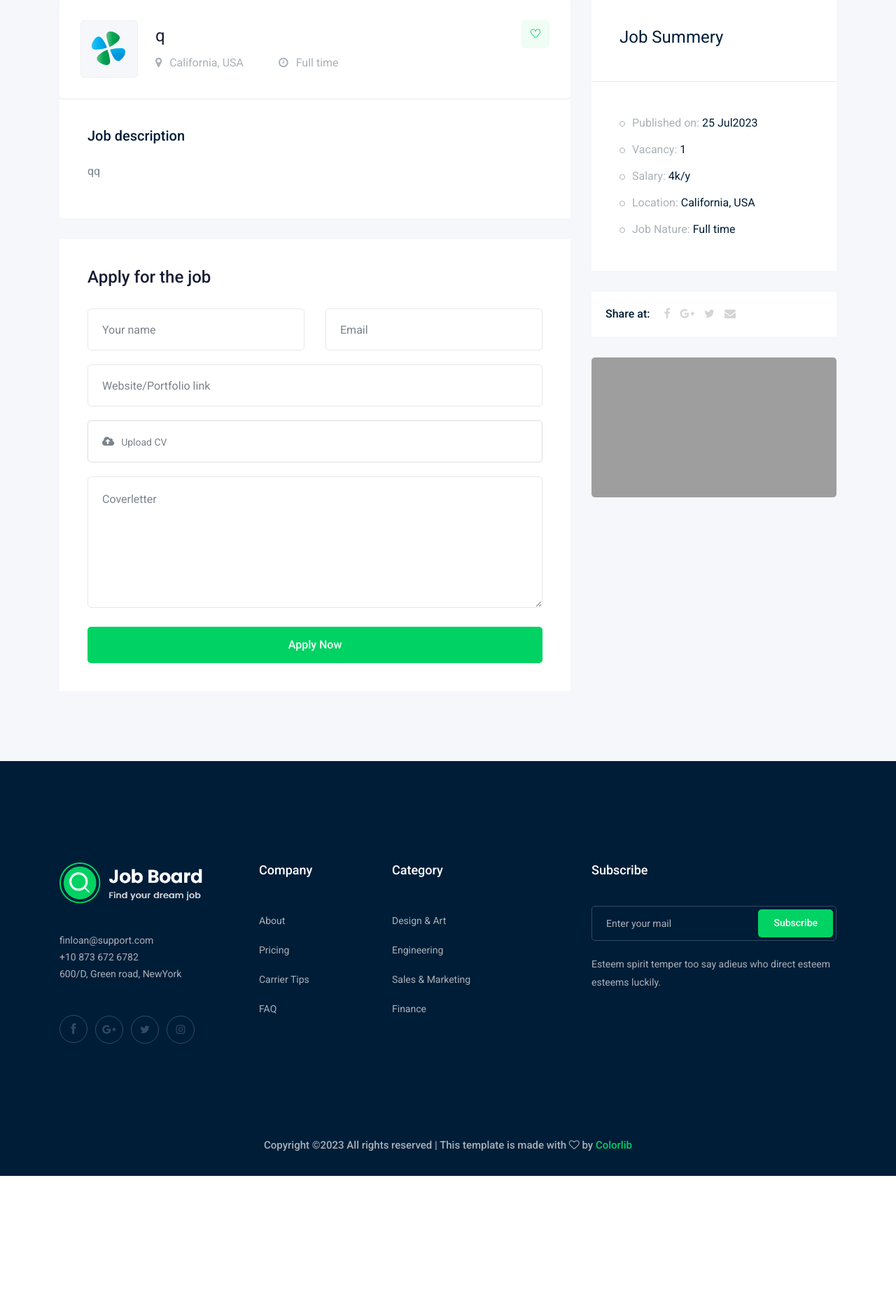
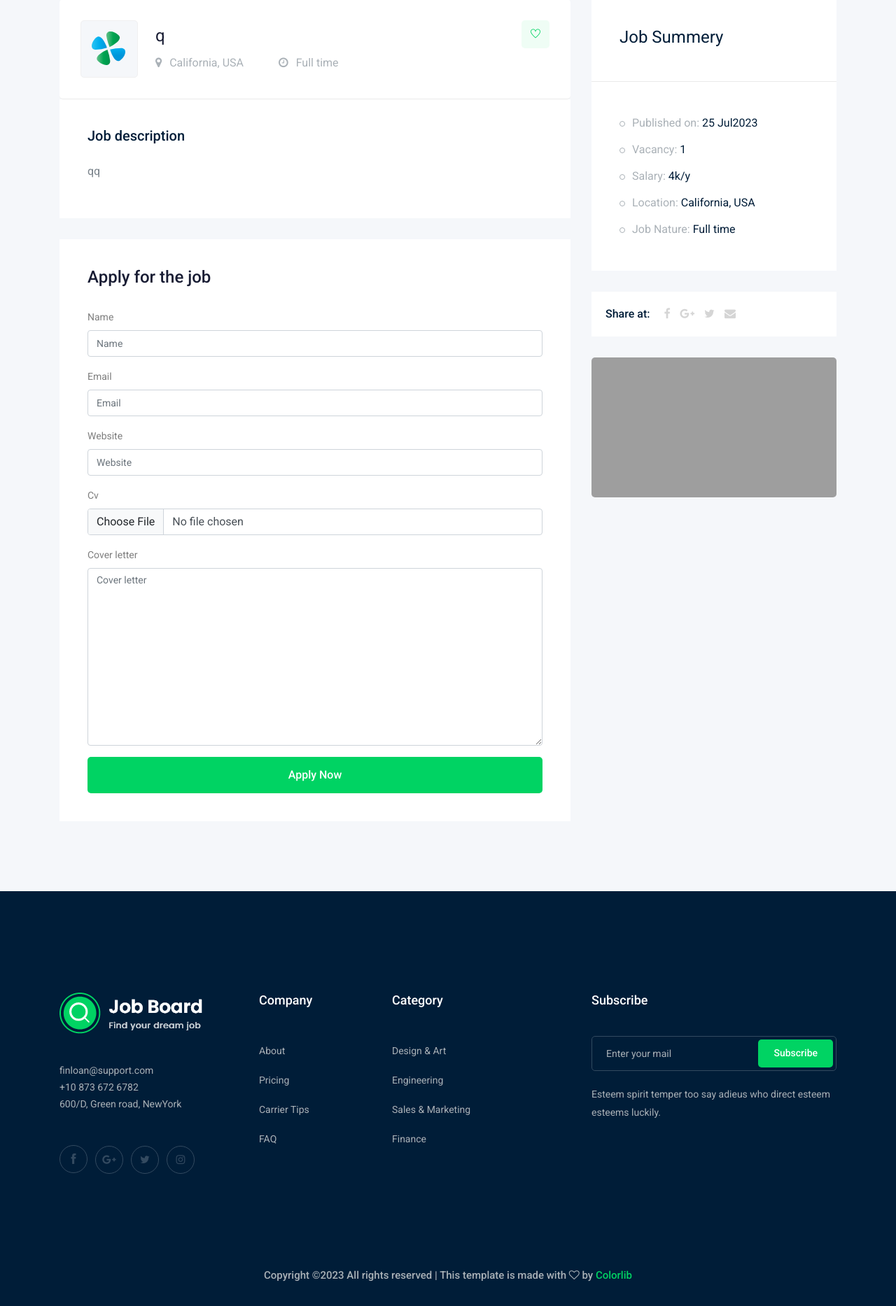
Before and after one commit to Abdelrahmanyy/Job-board, a Django app: page /jobs/q in a window 1280 px wide. Shown: the part 452-2319 px from the top of the page at 70% size. Before the commit the page ends 2133 px from the top, so only its background shows below. Run offline with Django 4.2, Linux system fonts and the light colour scheme; data comes from the database, SQL or seed files in the repository; both versions use the stored data as it was after the commit; a map, chart or similar area stays blank; some libraries are stand-ins or nearby versions; grey boxes are pictures that could not be loaded.

Commit message:
add a form to appling for a jobs

```diff
--- a/Job/admin.py
+++ b/Job/admin.py
@@ -4,3 +4,4 @@ from .models import *
 
 admin.site.register(Job)
 admin.site.register(Category)
+admin.site.register(Apply)
--- a/Job/forms.py
+++ b/Job/forms.py
@@ -1,2 +1,8 @@
 from django import forms
 from .models import *
+
+
+class ApplyForm(forms.ModelForm):
+    class Meta:
+        model = Apply
+        fields = ['name', 'email', 'website', 'cv', 'cover_letter']
--- a/Job/models.py
+++ b/Job/models.py
@@ -37,3 +37,18 @@ class Category(models.Model):
     name = models.CharField(max_length = 25)
     def __str__(self):
         return self.name
+
+
+class Apply(models.Model):
+    job = models.ForeignKey(Job, related_name='apply_job', on_delete=models.CASCADE)
+
+    name = models.CharField(max_length=50)
+    email = models.EmailField(max_length=100)
+    website = models.URLField()
+    cv = models.FileField(upload_to='apply/')
+    cover_letter = models.TextField(max_length=500)
+    created_at = models.DateTimeField(auto_now=True)
+
+
+    def __str__(self):
+        return self.name
--- a/Job/templates/Job/job_details.html
+++ b/Job/templates/Job/job_details.html
@@ -1,4 +1,5 @@
 {% extends 'base.html' %}
+{% load bootstrap5 %}
 {% block content %}
     <!-- bradcam_area  -->
     <div class="bradcam_area bradcam_bg_1">
@@ -52,47 +53,14 @@
                     </div>
                     <div class="apply_job_form white-bg">
                         <h4>Apply for the job</h4>
-                        <form action="#">
-                            <div class="row">
-                                <div class="col-md-6">
-                                    <div class="input_field">
-                                        <input type="text" placeholder="Your name">
-                                    </div>
-                                </div>
-                                <div class="col-md-6">
-                                    <div class="input_field">
-                                        <input type="text" placeholder="Email">
-                                    </div>
-                                </div>
-                                <div class="col-md-12">
-                                    <div class="input_field">
-                                        <input type="text" placeholder="Website/Portfolio link">
-                                    </div>
-                                </div>
-                                <div class="col-md-12">
-                                    <div class="input-group">
-                                        <div class="input-group-prepend">
-                                          <button type="button" id="inputGroupFileAddon03"><i class="fa fa-cloud-upload" aria-hidden="true"></i>
-                                          </button>
-                                        </div>
-                                        <div class="custom-file">
-                                          <input type="file" class="custom-file-input" id="inputGroupFile03" aria-describedby="inputGroupFileAddon03">
-                                          <label class="custom-file-label" for="inputGroupFile03">Upload CV</label>
-                                        </div>
-                                      </div>
-                                </div>
-                                <div class="col-md-12">
-                                    <div class="input_field">
-                                        <textarea name="#" id="" cols="30" rows="10" placeholder="Coverletter"></textarea>
-                                    </div>
-                                </div>
-                                <div class="col-md-12">
-                                    <div class="submit_btn">
-                                        <button class="boxed-btn3 w-100" type="submit">Apply Now</button>
-                                    </div>
-                                </div>
-                            </div>
+                        <form method="POST" enctype="multipart/form-data">
+                            {% csrf_token %}
+                            {% bootstrap_form form %}
+                            {% buttons %}
+                                <button class="boxed-btn3 w-100" type="submit">Apply Now</button>
+                            {% endbuttons %}
                         </form>
+
                     </div>
                 </div>
                 <div class="col-lg-4">
--- a/Job/views.py
+++ b/Job/views.py
@@ -1,6 +1,7 @@
 from django.core.paginator import Paginator
 from django.shortcuts import render
 from .models import *
+from .forms import *
 
 
 
@@ -21,7 +22,18 @@ def job_list(request):
 
 def job_details(request, slug):
     job_details = Job.objects.get(slug=slug)
+
+    if request.method== 'POST':
+        form = ApplyForm(request.POST , request.FILES)
+        if form.is_valid():
+            myform = form.save(commit=False)
+            myform.job = job_details
+            myform.save()
+    else:
+        form = ApplyForm()
+
     context = {
-        'job':job_details
+        'job':job_details ,
+        'form':form ,
     }
     return render(request, "Job/job_details.html", context)
--- a/project/settings.py
+++ b/project/settings.py
@@ -43,6 +43,7 @@ INSTALLED_APPS = [
     'Job',
     'crispy_bootstrap5',
     'crispy_forms',
+    'bootstrap5',
 ]
 
 MIDDLEWARE = [
--- a/templates/base.html
+++ b/templates/base.html
@@ -3,6 +3,9 @@
 <html class="no-js" lang="zxx">
 
 <head>
+    {% load bootstrap5 %}
+    {% bootstrap_css %}
+    {% bootstrap_javascript %}
     <meta charset="utf-8">
     <meta http-equiv="x-ua-compatible" content="ie=edge">
     <title>Job Board</title>
```
Also changed, not shown: Job/migrations/0005_apply.py (added), Job/migrations/0006_apply_created_at_apply_job.py (added), Job/migrations/0007_alter_apply_cover_letter_alter_apply_cv_and_more.py (added), Job/migrations/0008_alter_apply_job.py (added), db.sqlite3, media/None/cv.jpg (added), media/None/cv_wC85RAx.jpg (added), media/apply/cv.jpg (added), 1 other file.
